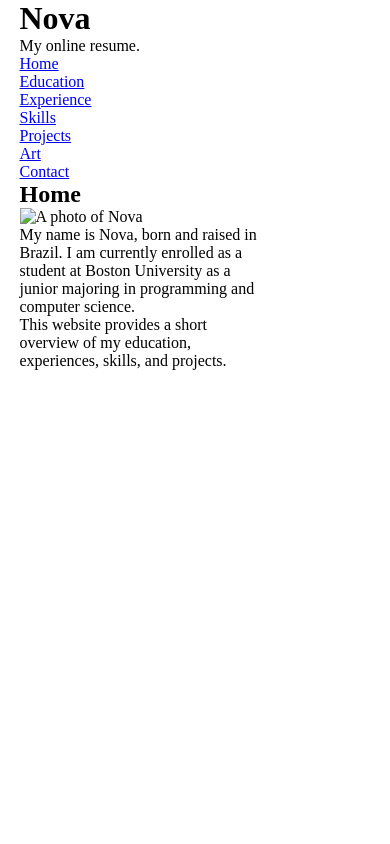
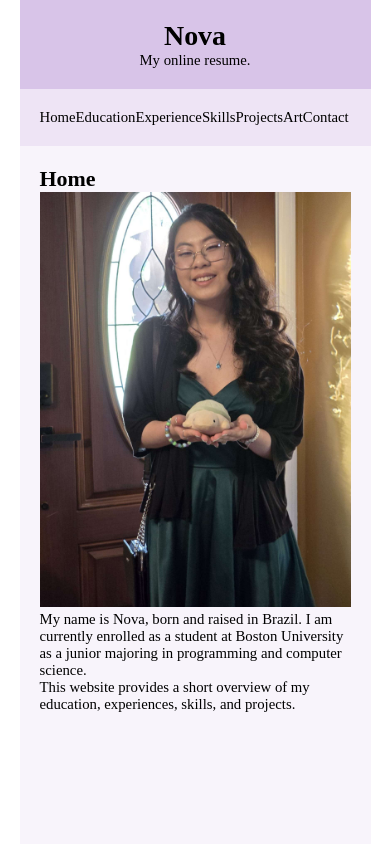
Before and after one commit to NinezS2/mp-1, a plain HTML site: page index.html in a window 390 px wide. Shown: the top 844 px of the page. Drawn offline with Linux system fonts and the light colour scheme.

Commit message:
Update CSS

```diff
--- a/index.html
+++ b/index.html
@@ -30,7 +30,7 @@
 
             <main>
                 <h2>Home</h2>
-                <img src="nova.jpg" alt="A photo of Nova">
+                <img src="gabby.jpg" alt="A photo of Nova">
 
                 <p>My name is Nova, born and raised in Brazil. I am currently enrolled as a student at Boston University as
                     a
--- a/style.css
+++ b/style.css
@@ -11,8 +11,16 @@
     display: flex;
 }
 
+header, footer{
+    text-align: left;
+    padding: 20px;
+    background-color: #d8c4e8;
+}
+
 nav {
     width: 30%;
+    padding: 20px;
+    background-color: #eee4f5;
 }
 
 nav ul{
@@ -22,11 +30,56 @@ nav ul{
     flex-direction: column;
 }
 
+nav a{
+    text-decoration: none;
+    color: black;
+}
+
 main{
    max-width: 70%;
     height: 100vh;
+    padding: 20px;
+    background-color: #f8f4fb;
 }
 
-header{
-    text-align: left;
+img {
+    max-width: 100%;
+    height: auto;
 }
+
+h1 {
+    font-size: calc(24px + 1vw);
+}
+h2{
+    font-size: calc(20px + 0.5vw);
+}
+p, li, a{
+    font-size: calc(14px + 0.2vw);
+}
+
+@media screen and (max-width: 1000px) {
+    main {
+        max-width: 100%;
+        width: 100%;
+    }
+}
+
+@media screen and (max-width: 750px) {
+    #container{
+        flex-direction: column;
+    }
+    nav{
+        width: 100%;
+    }
+    nav ul{
+        flex-direction: row;
+        flex-wrap: wrap;
+    }
+    header{
+        text-align: center;
+    }
+    main{
+        width: 100%;
+        max-width: 100%;
+    }
+}
```
